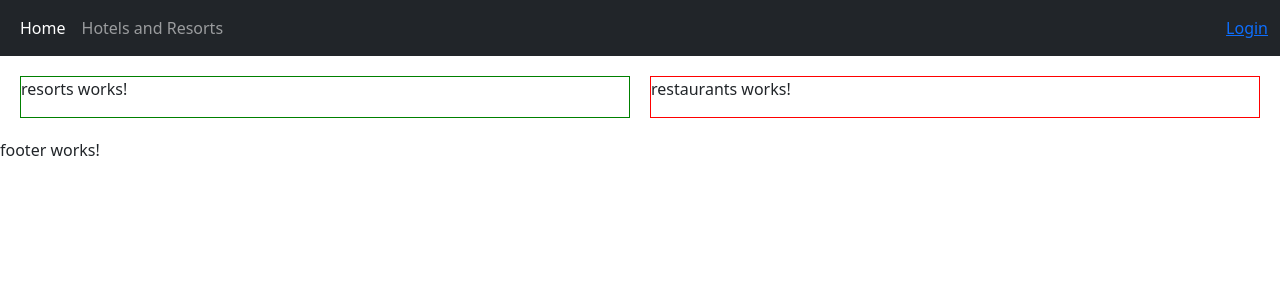
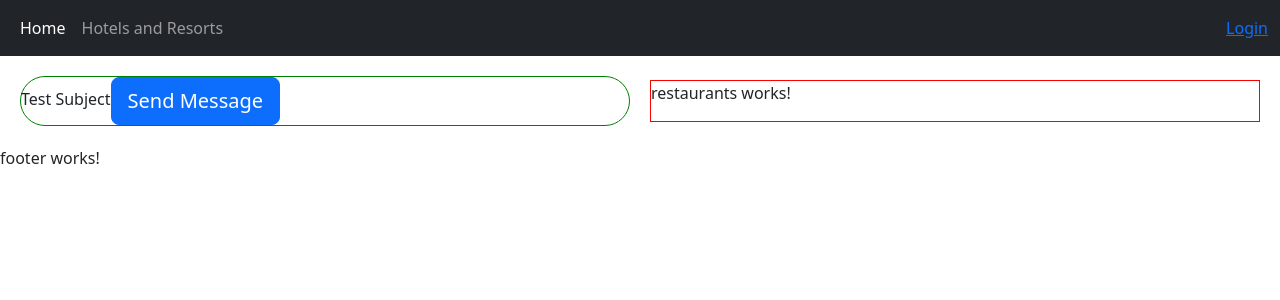
Before and after one commit to sanjaya121/jasmine-karma-testing-new, an Angular app: page /hotels-and-resorts in a window 1280 px wide. Shown: the top 300 px of the page. Built offline with nearby package versions, Linux system fonts and the light colour scheme.

Commit message:
subjects examples

```diff
--- a/src/app/components/authentication/login/login.component.html
+++ b/src/app/components/authentication/login/login.component.html
@@ -14,6 +14,7 @@
     <div class="forgot-password-singup">
       <span class="forgot-password"><a routerLink="/forgot-password">Forgot password</a> </span>
       <span class="create-account"><a routerLink="/signup">Create Account</a></span>
+
     </div>
   </form>
 </div>
--- a/src/app/components/authentication/login/login.component.ts
+++ b/src/app/components/authentication/login/login.component.ts
@@ -95,8 +95,7 @@ export class LoginComponent implements OnInit {
         })
       }
 
-      receiveMessage=(event)=>{
-        this.message=event
-        console.log("output message",event)
-      }
+    sendMessage=()=>{
+      // this.loginService.receive("hello from Sanjaya");
+    }
 }
--- a/src/app/components/routes/hotels-and-resorts/hotels-and-resorts.component.scss
+++ b/src/app/components/routes/hotels-and-resorts/hotels-and-resorts.component.scss
@@ -1,7 +1,6 @@
-
-
-
-
+@mixin testWidth{
+    width:50%;;
+}
 
 .hotels-and-resorts {
   margin: 10px;
@@ -9,27 +8,41 @@
   align-items: center;
   align-content: center;
   justify-content: center;
+
   .resorts {
-    width: 50%;
+    @include testWidth();
     border: 1px solid green;
     margin: 10px;
+    border-radius: 50px;
   }
+
+  // @keyframes example {
+  //   0%   {background-color: red;}
+  //   25%  {background-color: yellow;}
+  //   50%  {background-color: blue;}
+  //   100% {background-color: green;}
+  // }
+
   .restaurants {
     width: 50%;
     border: 1px solid red;
     margin: 10px;
+    @include testWidth();
+    // flex-grow: 8;
+    transition:ease-out;
+    animation: example;
+    animation-duration: 60s;
   }
 }
 
-@media screen and (max-width: 500px)  {
+@media screen and (max-width: 500px) {
   .hotels-and-resorts {
     flex-direction: column;
-      .resorts{
+    .resorts {
       width: 100%;
     }
-      .restaurants{
+    .restaurants {
       width: 100%;
     }
-
   }
 }
--- a/src/app/components/routes/hotels-and-resorts/resorts/resorts.component.html
+++ b/src/app/components/routes/hotels-and-resorts/resorts/resorts.component.html
@@ -1 +1,5 @@
-<p>resorts works!</p>
+<div class="resorts-component">
+    <span>Test Subject</span>
+
+    <button class="btn btn-lg btn-primary" (click)="sendMessage()">Send Message</button>
+</div>
--- a/src/app/components/routes/hotels-and-resorts/resorts/resorts.component.ts
+++ b/src/app/components/routes/hotels-and-resorts/resorts/resorts.component.ts
@@ -1,4 +1,6 @@
 import { Component } from '@angular/core';
+import { HotelAndResortsService } from 'src/app/services/hotels-and-resorts/hotel-and-resorts.service';
+import { LoingService } from 'src/app/services/login/loing.service';
 
 @Component({
   selector: 'app-resorts',
@@ -6,5 +8,16 @@ import { Component } from '@angular/core';
   styleUrls: ['./resorts.component.scss']
 })
 export class ResortsComponent {
+  /**
+   *
+   */
+  constructor(private hotelServices  : HotelAndResortsService) {
+
+
+  }
+
+  sendMessage =()=>{
+    this.hotelServices.sendMessage.next("hello Sanjaya ");
+  }
 
 }
--- a/src/app/components/routes/hotels-and-resorts/restaurants/restaurants.component.html
+++ b/src/app/components/routes/hotels-and-resorts/restaurants/restaurants.component.html
@@ -1 +1,3 @@
 <p>restaurants works!</p>
+
+{{messageFromSiblings}}
--- a/src/app/components/routes/hotels-and-resorts/restaurants/restaurants.component.ts
+++ b/src/app/components/routes/hotels-and-resorts/restaurants/restaurants.component.ts
@@ -1,10 +1,36 @@
-import { Component } from '@angular/core';
+import { Component, OnInit } from '@angular/core';
+import { HotelAndResortsService } from 'src/app/services/hotels-and-resorts/hotel-and-resorts.service';
+import { LoingService } from 'src/app/services/login/loing.service';
 
 @Component({
   selector: 'app-restaurants',
   templateUrl: './restaurants.component.html',
-  styleUrls: ['./restaurants.component.scss']
+  styleUrls: ['./restaurants.component.scss'],
 })
-export class RestaurantsComponent {
+export class RestaurantsComponent implements OnInit {
+  /**
+   *
+   */
+  constructor(private hotelService: HotelAndResortsService) {}
+  receivedMessages = '';
+  messageFromSiblings="";
+  ngOnInit() {
+    this.receiveMessage();
+  }
+
+  ngOnChanges(){
+    console.log("ng on changes inside restaurants component");
+    this.receiveMessage();
+
+  }
+
+  //this will receive message from resorts component //
+  receiveMessage = () => {
+    this.hotelService.sendMessage.subscribe(message =>{
+      console.log("message from siblings",message);
+      this.messageFromSiblings=message;
+    });
+  };
+
 
 }
--- /dev/null
+++ b/src/app/services/hotels-and-resorts/hotel-and-resorts.service.ts
@@ -0,0 +1,27 @@
+import { HttpClient } from '@angular/common/http';
+import { Injectable, OnInit } from '@angular/core';
+import { Subject } from 'rxjs';
+
+@Injectable({
+  providedIn: 'root',
+})
+export class HotelAndResortsService {
+  constructor(private http: HttpClient) {}
+
+  receiveMessage = new Subject<string>();
+  sendMessage = new Subject<string>();
+
+  messages: string = '';
+
+  //this will receive from resorts components
+  receiveMessages = () => {
+    this.receiveMessage.subscribe((message) => {
+      this.messages = message;
+    });
+  };
+
+  //this will send messages to different components
+  sendMessages = () => {
+    this.sendMessage.next(this.messages);
+  };
+}
--- a/src/app/services/login/loing.service.ts
+++ b/src/app/services/login/loing.service.ts
@@ -1,11 +1,22 @@
 import { Injectable } from '@angular/core';
 import { HttpClient } from '@angular/common/http';
+import { Subject } from 'rxjs';
 @Injectable({
   providedIn: 'root'
 })
 export class LoingService {
 
   constructor(private http:HttpClient) { }
+
+  private receiveMessage= new Subject<string>;
+  private sendMessages=new Subject<string>;
+
+  message=this.receiveMessage.asObservable();
+  private receivedMessage=""
+
+  receive=()=>{
+
+  }
 
 
   login=(loginData)=>{
```
Also changed, not shown: 1 other file (tests, documents, lock files or other folders). Lines whose indentation alone changed are shown as unchanged.
